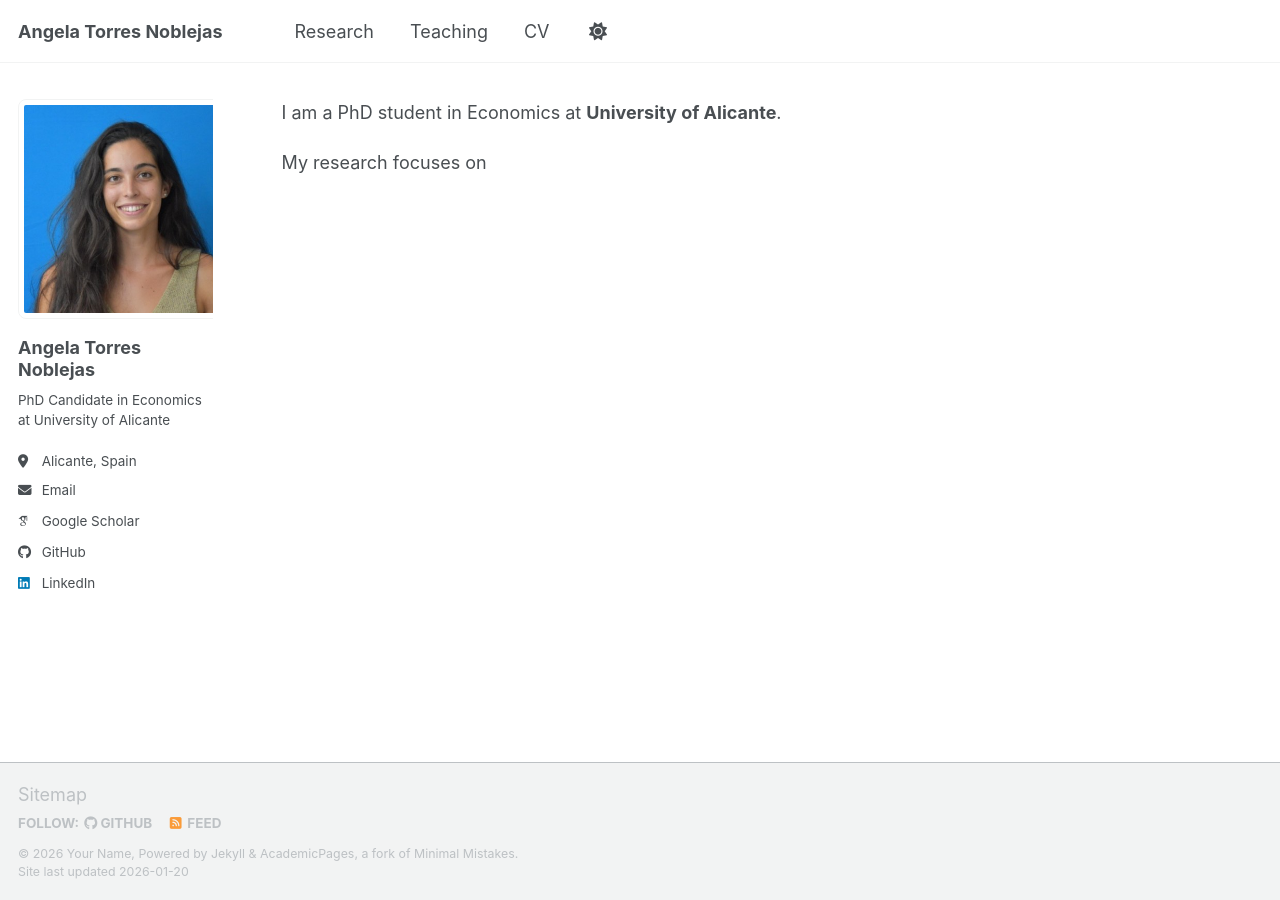
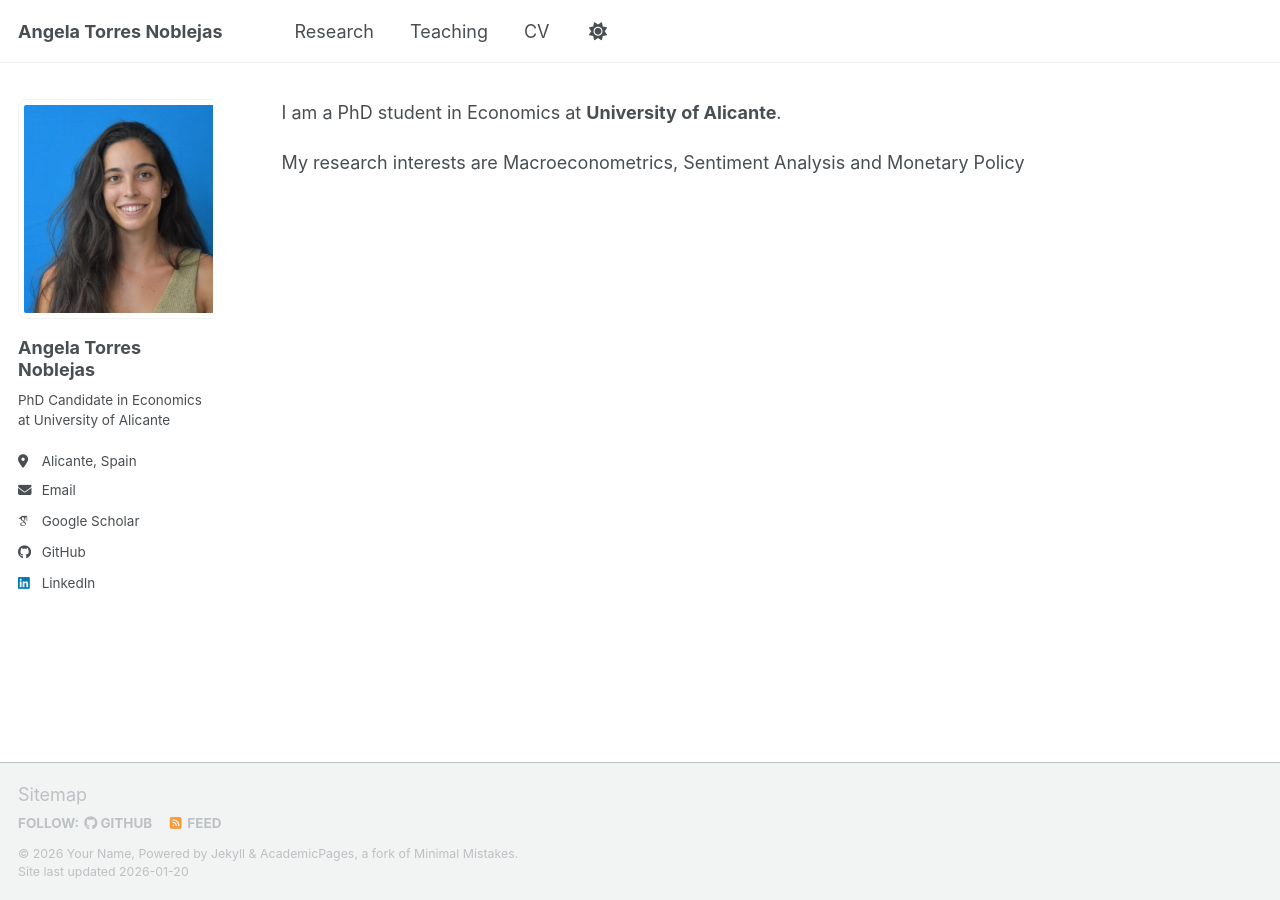
Before and after one commit to angelatorresnoblejas/angelatorresnoblejas.github.io, a Jekyll site: the page built from index.md, in a window 1280 px wide. Built offline with Jekyll 4.4.1, drawn with Linux system fonts in a browser that asks for light colours; some web fonts are replaced; a script bundle is joined from its source files by our own code; library files that are not in the unit come from our copies.

Commit message:
front page

```diff
--- a/index.md
+++ b/index.md
@@ -7,4 +7,4 @@ author_profile: true
 
 I am a PhD student in Economics at **University of Alicante**.
 
-My research focuses on
+My research interests are Macroeconometrics, Sentiment Analysis and Monetary Policy
```
